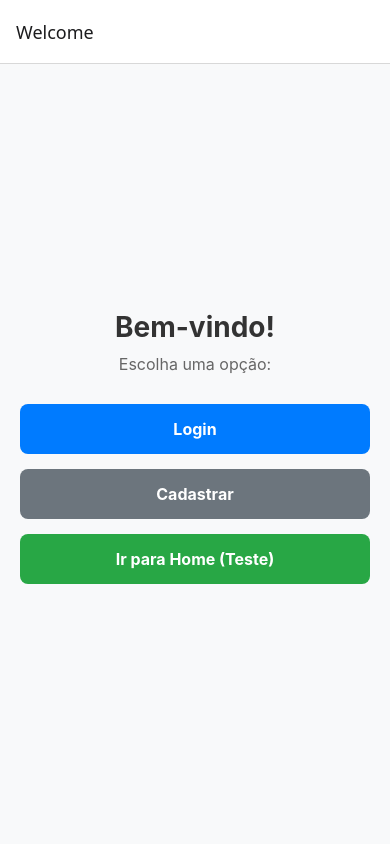
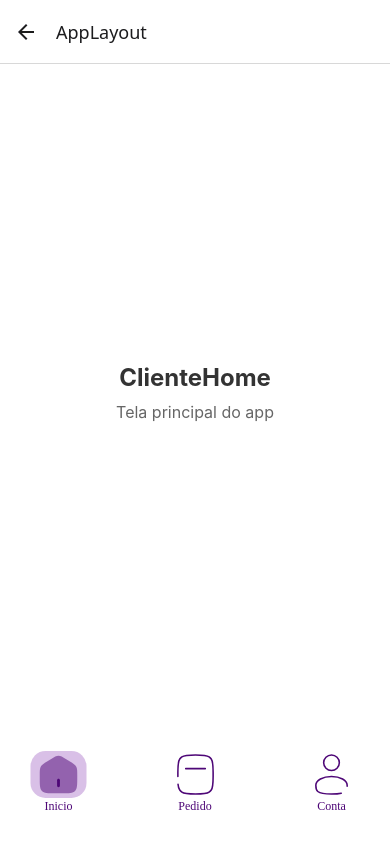
Before and after one commit to E-Seu/Front-End, a React Native app: screen /AppLayout in a window 390 px wide. Built offline with nearby package versions, Linux system fonts and the light colour scheme.

Commit message:
Atualizando com rotas de cliente

```diff
--- /dev/null
+++ b/src/components/AppLayout.js
@@ -0,0 +1,75 @@
+import React, { useState } from 'react';
+import { View, StyleSheet } from 'react-native';
+import NavBar from './navBar'; // Importar a barra de navegação
+
+// Importar todas as telas que serão usadas
+import ClienteHome from '../screens/cliente/ClienteHome';
+import ClientePedidos from '../screens/cliente/ClientePedidos';
+import ClienteConta from '../screens/cliente/ClienteConta';
+
+// import RestauranteHome from '../screens/private/restaurante/RestauranteHome';
+// import RestaurantePedidos from '../screens/private/restaurante/RestaurantePedidos';
+// import RestauranteConta from '../screens/private/restaurante/RestauranteConta';
+
+// import EntregadorHome from '../screens/private/entregador/EntregadorHome';
+// import EntregadorEntregas from '../screens/private/entregador/EntregadorEntregas';
+// import EntregadorConta from '../screens/private/entregador/EntregadorConta';
+
+// Mapeamento das telas por tipo de usuário
+const screenComponents = {
+  cliente: {
+    ClienteHome: ClienteHome,
+    ClientePedidos: ClientePedidos,
+    ClienteConta: ClienteConta,
+  },
+  // restaurante: {
+  //   RestauranteHome: RestauranteHome,
+  //   RestaurantePedidos: RestaurantePedidos,
+  //   RestauranteConta: RestauranteConta,
+  // },
+  // entregador: {
+  //   EntregadorHome: EntregadorHome,
+  //   EntregadorEntregas: EntregadorEntregas,
+  //   EntregadorConta: EntregadorConta,
+  // },
+};
+
+// Mapeamento de qual tela inicial para cada tipo
+const initialScreens = {
+  cliente: 'ClienteHome',
+  restaurante: 'RestauranteHome',
+  entregador: 'EntregadorHome',
+};
+
+const AppLayout = ({ userType = 'cliente' }) => {
+  const [currentScreen, setCurrentScreen] = useState(initialScreens[userType]);
+
+  // Função para trocar de tela
+  const navigateToScreen = (screenName) => {
+    setCurrentScreen(screenName);
+  };
+
+  // Pega o componente da tela atual
+  const CurrentScreenComponent = screenComponents[userType][currentScreen];
+
+  return (
+    <View style={styles.container}>
+      <View style={styles.content}>
+        <CurrentScreenComponent navigateToScreen={navigateToScreen} />
+      </View>
+      <NavBar tipo={userType} onNavigate={navigateToScreen} currentScreen={currentScreen} />
+    </View>
+  );
+};
+
+const styles = StyleSheet.create({
+  container: {
+    flex: 1,
+    backgroundColor: '#FFFFFF',
+  },
+  content: {
+    flex: 1,
+  },
+});
+
+export default AppLayout;
--- a/src/components/navBar.js
+++ b/src/components/navBar.js
@@ -1,5 +1,5 @@
-import React, { useState } from "react";
-import { View, TouchableOpacity, Image, StyleSheet } from 'react-native';
+import React from "react";
+import { View, TouchableOpacity, StyleSheet } from 'react-native';
 import Icon from "./icon.js";
 
 // Defina os ícones e suas respectivas rotas para cada tipo de NavBar
@@ -21,13 +21,22 @@ const navBarConfig = {
   ],
 };
 
-function NavBar({ tipo = "cliente", navigation }) {
+function NavBar({ tipo = "cliente", onNavigate, currentScreen }) {
   const navItems = navBarConfig[tipo] || navBarConfig["cliente"];
-  const [activeIcon, setActiveIcon] = useState(navItems[0].icon); // Primeiro ícone ativo por padrão
 
-  const handlePress = (route, icon) => {
-    setActiveIcon(icon); // Ativa o ícone pressionado
-    // navigation.navigate(route);
+  // Determina qual ícone está ativo baseado na tela atual
+  const getActiveIcon = () => {
+    const currentItem = navItems.find(item => item.route === currentScreen);
+    return currentItem ? currentItem.icon : navItems[0].icon;
+  };
+
+  const activeIcon = getActiveIcon();
+
+  const handlePress = (routeName, icon) => {
+    // Só navega se não estiver na mesma tela
+    if (currentScreen !== routeName) {
+      onNavigate(routeName);
+    }
   };
 
   return (
@@ -36,7 +45,11 @@ function NavBar({ tipo = "cliente", navigation }) {
         <TouchableOpacity
           key={item.icon}
           onPress={() => handlePress(item.route, item.icon)}
-          style={styles.iconButton}
+          style={[
+            styles.iconButton,
+            activeIcon === item.icon && styles.activeButton
+          ]}
+          activeOpacity={0.7}
         >
           <Icon nome={item.icon} ativo={activeIcon === item.icon} />
         </TouchableOpacity>
--- a/src/routes/routes.js
+++ b/src/routes/routes.js
@@ -5,17 +5,45 @@ import { createNativeStackNavigator } from '@react-navigation/native-stack';
 import WelcomeScreen from '../screens/WelcomeScreen';
 import LoginScreen from '../screens/LoginScreen';
 import RegisterScreen from '../screens/RegisterScreen';
-import HomeScreen from '../screens/HomeScreen';
+import ClienteHome from '../screens/cliente/ClienteHome';
+import ClientePedidos from '../screens/cliente/ClientePedidos';
+import ClienteConta from '../screens/cliente/ClienteConta';
+import AppLayout from '../components/AppLayout';
 
 const Stack = createNativeStackNavigator();
 
 export default function Routes() {
   return (
-    <Stack.Navigator initialRouteName="Welcome">
+    <Stack.Navigator initialRouteName="Welcome"screenOptions={{
+        animation: 'slide_from_right',
+        animationDuration: 300,
+      }}>
       <Stack.Screen name="Welcome" component={WelcomeScreen} />
       <Stack.Screen name="Login" component={LoginScreen} />
       <Stack.Screen name="Register" component={RegisterScreen} />
-      <Stack.Screen name="Home" component={HomeScreen} />
+      <Stack.Screen name="AppLayout" component={AppLayout} />
+      {/* Rotas do Cliente */}
+      <Stack.Screen
+        name="ClienteHome"
+        component={ClienteHome}
+        options={{
+          animation: 'fade',
+        }}
+      />
+      <Stack.Screen
+        name="ClientePedidos"
+        component={ClientePedidos}
+        options={{
+          animation: 'fade',
+        }}
+      />
+      <Stack.Screen
+        name="ClienteConta"
+        component={ClienteConta}
+        options={{
+          animation: 'fade',
+        }}
+      />
     </Stack.Navigator>
   );
 }
--- a/src/screens/WelcomeScreen.js
+++ b/src/screens/WelcomeScreen.js
@@ -22,11 +22,11 @@ const WelcomeScreen = ({ navigation }) => {
         <Text style={styles.buttonText}>Cadastrar</Text>
       </TouchableOpacity>
 
-      <TouchableOpacity
+           <TouchableOpacity
         style={[styles.button, styles.testButton]}
-        onPress={() => navigation.navigate('Home')}
+        onPress={() => navigation.navigate('AppLayout')}
       >
-        <Text style={styles.buttonText}>Ir para Home (Teste)</Text>
+        <Text style={styles.buttonText}>Ir para Layout</Text>
       </TouchableOpacity>
     </View>
   );
--- a/src/screens/HomeScreen.js
+++ b/src/screens/cliente/ClienteConta.js
@@ -1,15 +1,14 @@
 import React from 'react';
 import { View, Text, StyleSheet } from 'react-native';
-import NavBar from '../components/navBar';
+import NavBar from '../../components/navBar';
 
-const HomeScreen = () => {
+const ClienteConta = () => {
   return (
     <View style={styles.container}>
       <View style={styles.content}>
-        <Text style={styles.title}>Home</Text>
+        <Text style={styles.title}>ClienteConta</Text>
         <Text style={styles.subtitle}>Tela principal do app</Text>
       </View>
-      <NavBar tipo="cliente" />
     </View>
   );
 };
@@ -36,4 +35,4 @@ const styles = StyleSheet.create({
   },
 });
 
-export default HomeScreen;
+export default ClienteConta;
--- /dev/null
+++ b/src/screens/cliente/ClienteHome.js
@@ -0,0 +1,38 @@
+import React from 'react';
+import { View, Text, StyleSheet } from 'react-native';
+import NavBar from '../../components/navBar';
+
+const ClienteHome = () => {
+  return (
+    <View style={styles.container}>
+      <View style={styles.content}>
+        <Text style={styles.title}>ClienteHome</Text>
+        <Text style={styles.subtitle}>Tela principal do app</Text>
+      </View>
+    </View>
+  );
+};
+
+const styles = StyleSheet.create({
+  container: {
+    flex: 1,
+    backgroundColor: '#FFFFFF',
+  },
+  content: {
+    flex: 1,
+    justifyContent: 'center',
+    alignItems: 'center',
+  },
+  title: {
+    fontSize: 24,
+    fontWeight: 'bold',
+    color: '#333',
+    marginBottom: 10,
+  },
+  subtitle: {
+    fontSize: 16,
+    color: '#666',
+  },
+});
+
+export default ClienteHome;
--- /dev/null
+++ b/src/screens/cliente/ClientePedidos.js
@@ -0,0 +1,38 @@
+import React from 'react';
+import { View, Text, StyleSheet } from 'react-native';
+import NavBar from '../../components/navBar';
+
+const ClientePedidos = () => {
+  return (
+    <View style={styles.container}>
+      <View style={styles.content}>
+        <Text style={styles.title}>ClientePedidos</Text>
+        <Text style={styles.subtitle}>Tela principal do app</Text>
+      </View>
+    </View>
+  );
+};
+
+const styles = StyleSheet.create({
+  container: {
+    flex: 1,
+    backgroundColor: '#FFFFFF',
+  },
+  content: {
+    flex: 1,
+    justifyContent: 'center',
+    alignItems: 'center',
+  },
+  title: {
+    fontSize: 24,
+    fontWeight: 'bold',
+    color: '#333',
+    marginBottom: 10,
+  },
+  subtitle: {
+    fontSize: 16,
+    color: '#666',
+  },
+});
+
+export default ClientePedidos;
```
